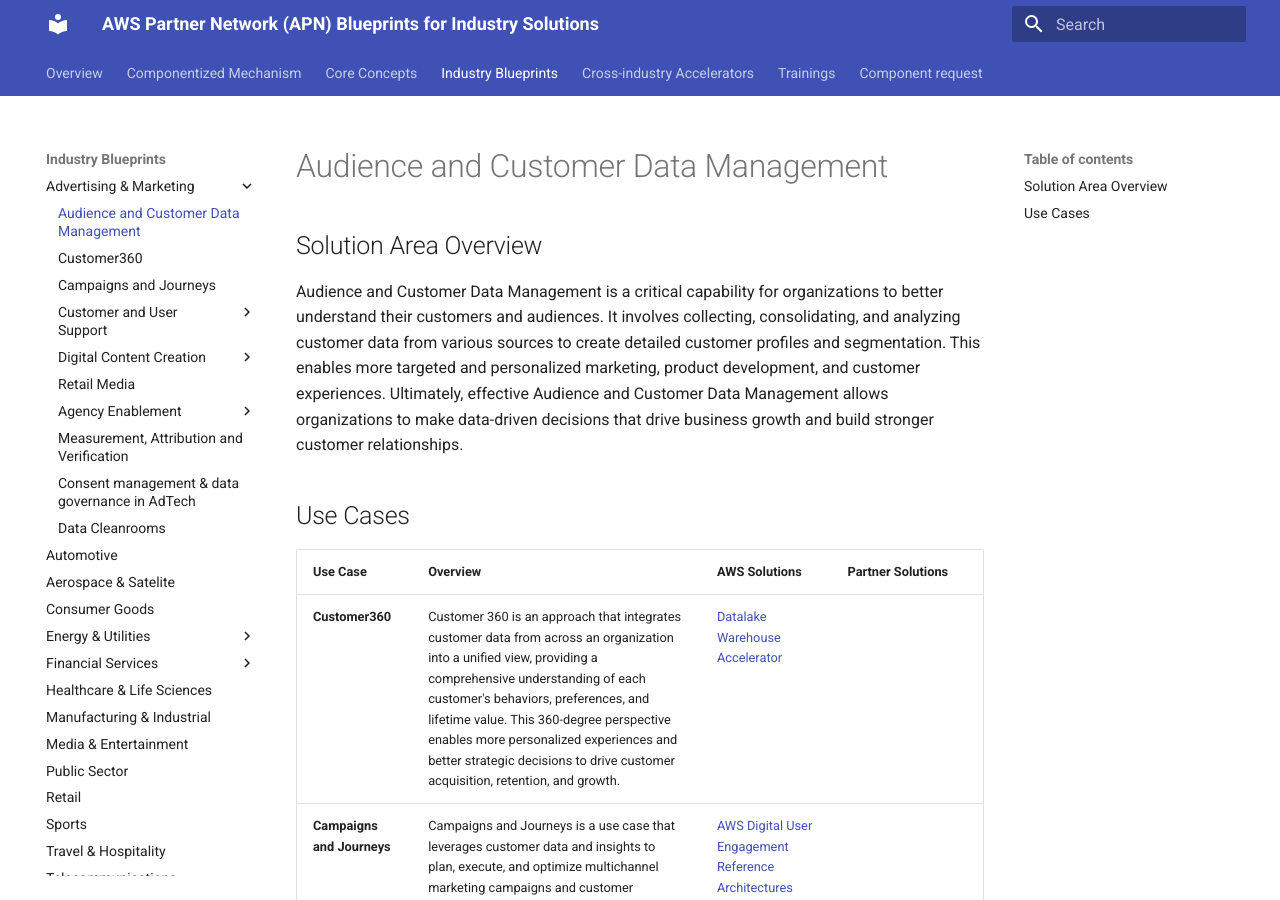
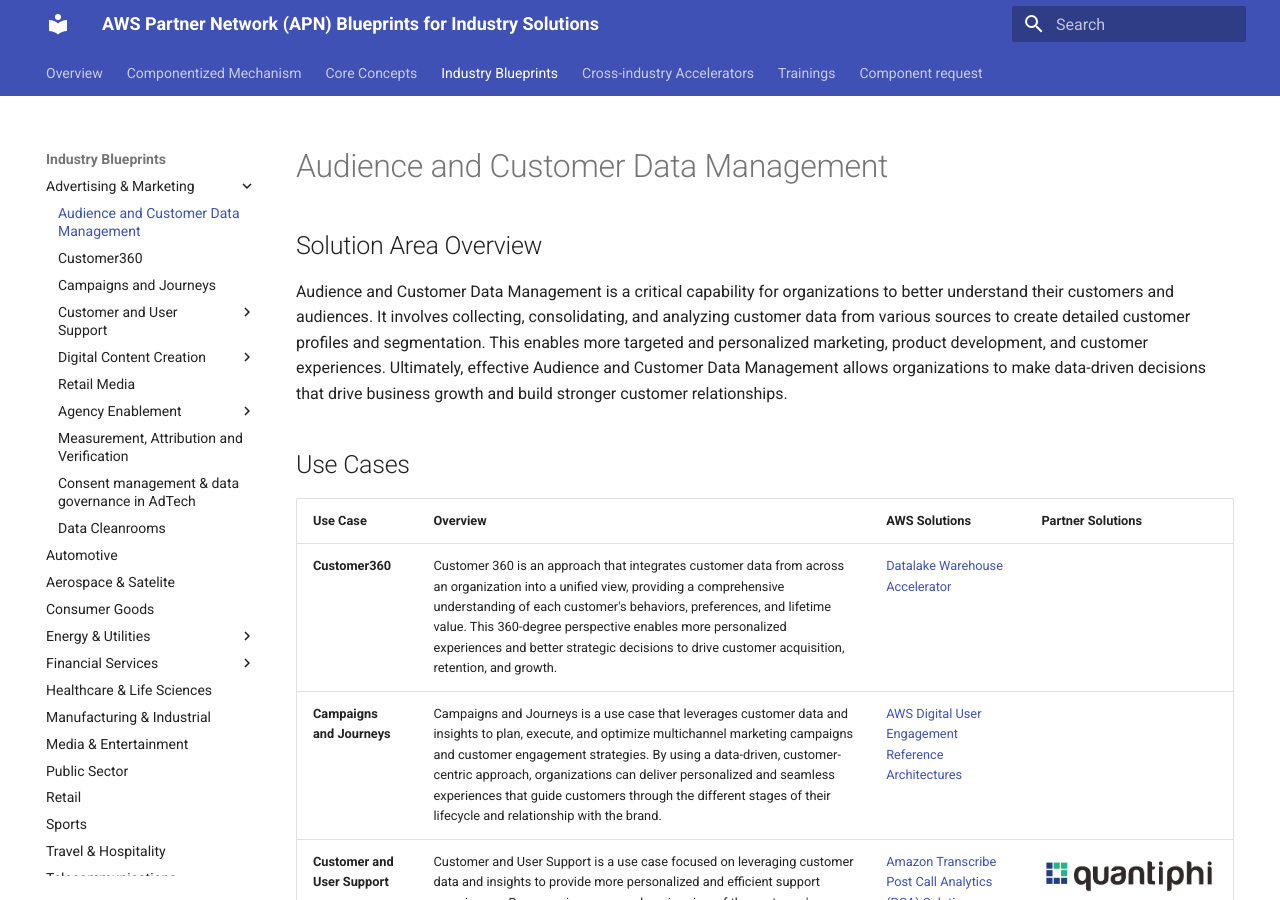
Before and after one commit to aws-samples/apn-blueprints-for-industry-solutions, an MkDocs documentation site: the page built from docs/SolutionArea/AudienceAndCustomerDataManagement/AudienceAndCustomerDataManagement.md, in a window 1280 px wide and 900 px high. Built offline with MkDocs 1.6.1 and Material for MkDocs 9.7.7, drawn with Linux system fonts in a browser that asks for light colours; some of the changed lines change nothing that is shown.

Commit message:
formatting

```diff
--- a/docs/Use Cases/Audience and Customer Data Management/Audience and Customer Data Management.md
+++ b/docs/SolutionArea/AudienceAndCustomerDataManagement/AudienceAndCustomerDataManagement.md
@@ -1,3 +1,8 @@
+---
+hide:
+- toc
+---
+
 # Audience and Customer Data Management
 
 ## Solution Area Overview
--- a/mkdocs.yml
+++ b/mkdocs.yml
@@ -11,7 +11,7 @@
   - Core Concepts: 'core_concepts.md'
   - Industry Blueprints:
     - Advertising & Marketing:
-      - Audience and Customer Data Management: 'Use Cases/Audience and Customer Data Management/Audience and Customer Data Management.md'
+      - Audience and Customer Data Management: 'SolutionArea/AudienceAndCustomerDataManagement/AudienceAndCustomerDataManagement.md'
       - Customer360: 'https://github.com/aws-samples/aws-industry-blueprints-for-data-and-ai/tree/main/blueprints/datalake-warehouse-c360'
       - Campaigns and Journeys: 'https://github.com/aws-samples/communication-developer-services-reference-architectures'
       - Customer and User Support:
```
Also changed, not shown: docs/SolutionArea/AudienceAndCustomerDataManagement/quantiphi-logo.png (renamed from docs/Use Cases/Audience and Customer Data Management/quantiphi-logo.png), 2 other files.
